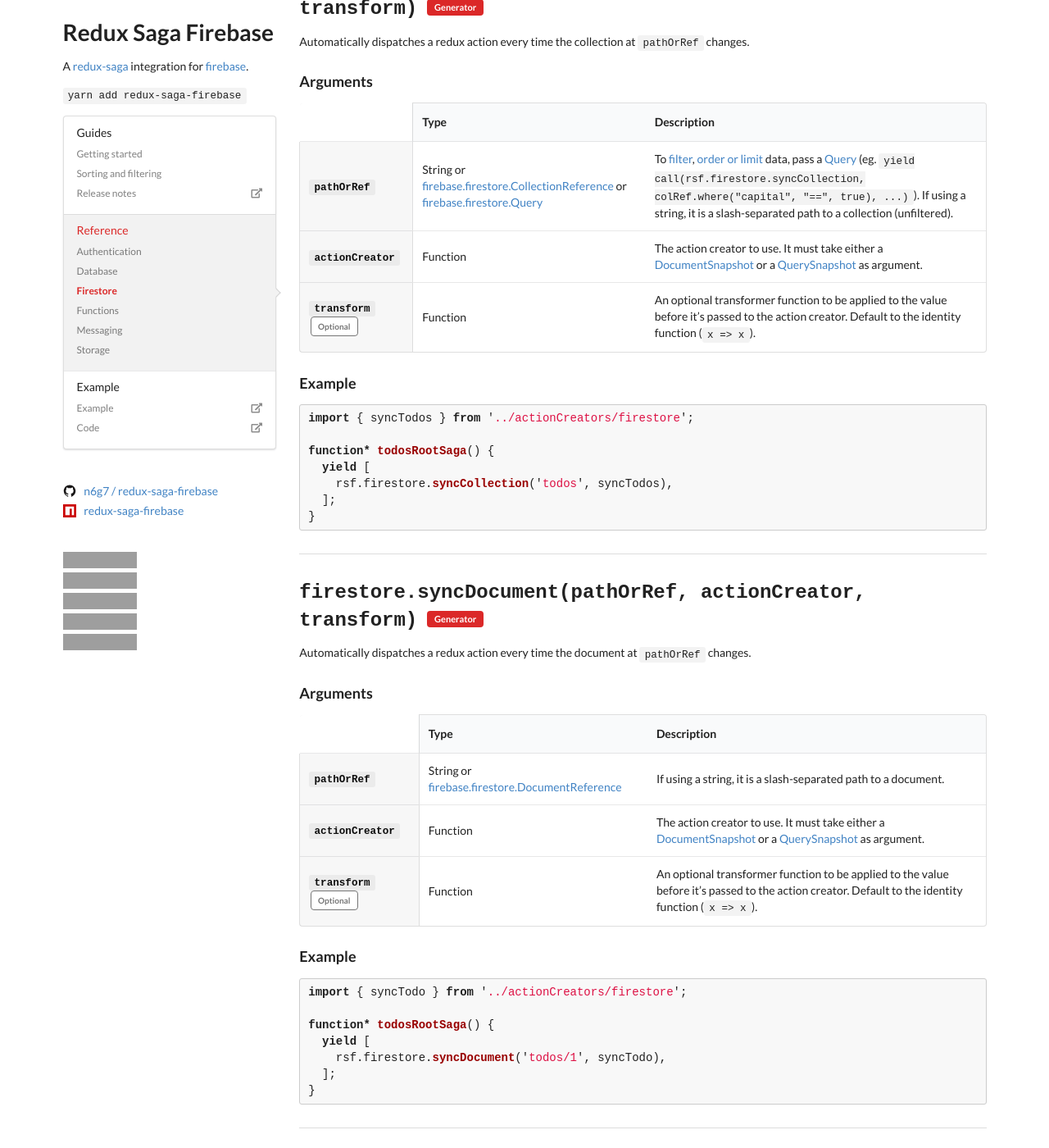
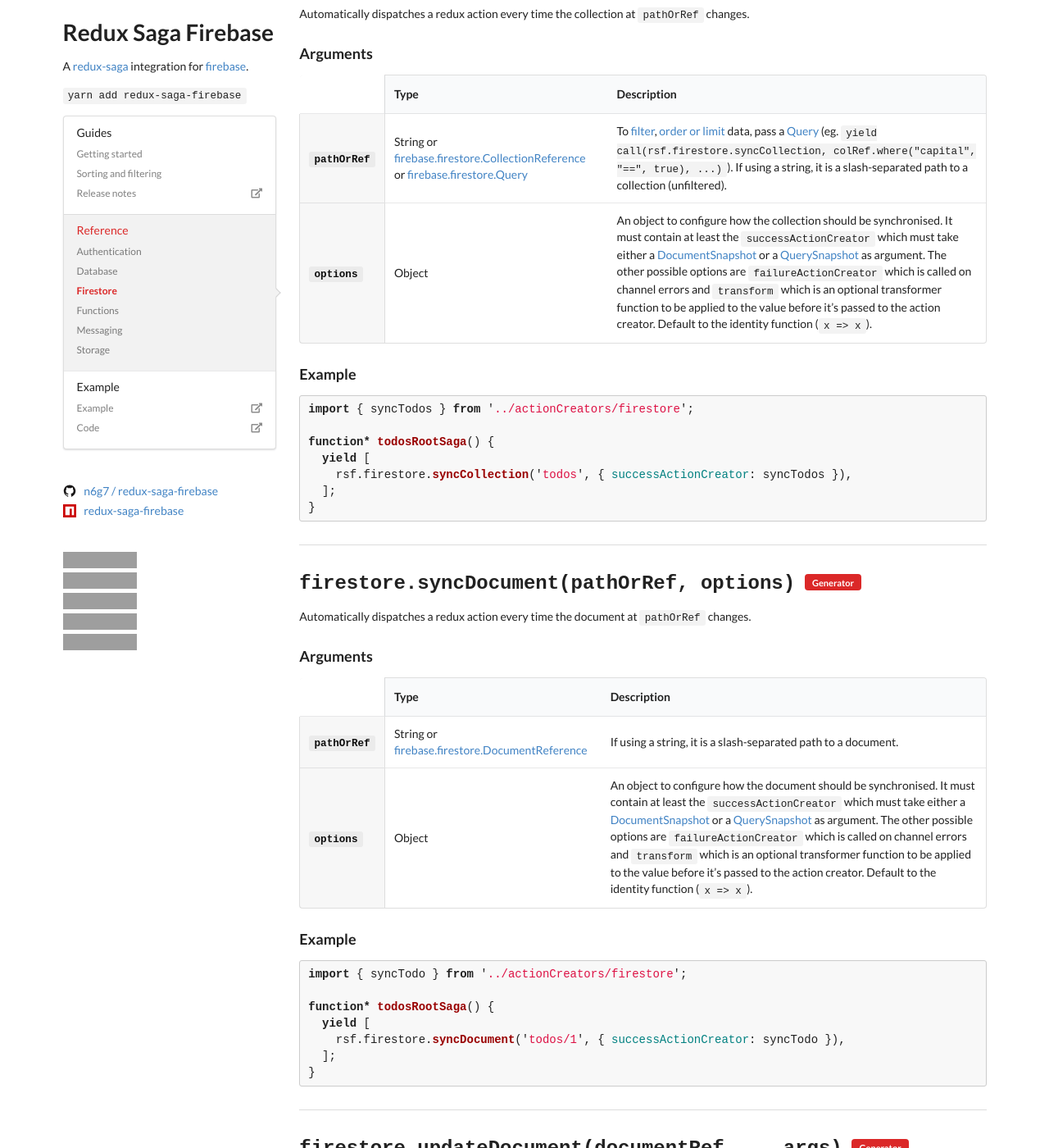
Before and after one commit to n6g7/redux-saga-firebase, a Jekyll site: the page built from docs/_reference/firestore.md, in a window 1280 px wide and 1400 px high, scrolled down 4178 px. Shown: the whole window at 82% size. Built offline with Jekyll 4.4.1, drawn with Linux system fonts in a browser that asks for light colours; nearby versions of some CDN libraries; some of the changed text lies outside the part shown; grey boxes are pictures that could not be loaded.

Commit message:
Update docs

````diff
--- a/docs/_reference/firestore.md
+++ b/docs/_reference/firestore.md
@@ -147,7 +147,7 @@
       }
       ```
 
-  - signature: firestore.syncCollection(pathOrRef, actionCreator, transform)
+  - signature: firestore.syncCollection(pathOrRef, options)
     id: syncCollection
     generator: true
     description: Automatically dispatches a redux action every time the collection at `pathOrRef` changes.
@@ -156,14 +156,10 @@
         required: true
         type: String or [firebase.firestore.CollectionReference](https://firebase.google.com/docs/reference/js/firebase.firestore.CollectionReference) or [firebase.firestore.Query](https://firebase.google.com/docs/reference/js/firebase.firestore.Query)
         description: To [filter](https://firebase.google.com/docs/firestore/query-data/get-data), [order or limit](https://firebase.google.com/docs/firestore/query-data/order-limit-data) data, pass a [Query](https://firebase.google.com/docs/reference/js/firebase.firestore.Query) (eg. `yield call(rsf.firestore.syncCollection, colRef.where("capital", "==", true), ...)`). If using a string, it is a slash-separated path to a collection (unfiltered).
-      - name: actionCreator
+      - name: options
         required: true
-        type: Function
-        description: The action creator to use. It must take either a [DocumentSnapshot](https://firebase.google.com/docs/reference/js/firebase.firestore.DocumentSnapshot) or a [QuerySnapshot](https://firebase.google.com/docs/reference/js/firebase.firestore.QuerySnapshot) as argument.
-      - name: transform
-        required: false
-        type: Function
-        description: An optional transformer function to be applied to the value before it's passed to the action creator. Default to the identity function (`x => x`).
+        type: Object
+        description: "An object to configure how the collection should be synchronised. It must contain at least the `successActionCreator` which must take either a [DocumentSnapshot](https://firebase.google.com/docs/reference/js/firebase.firestore.DocumentSnapshot) or a [QuerySnapshot](https://firebase.google.com/docs/reference/js/firebase.firestore.QuerySnapshot) as argument. The other possible options are `failureActionCreator` which is called on channel errors and `transform` which is an optional transformer function to be applied to the value before it's passed to the action creator. Default to the identity function (`x => x`)."
     output:
     example: |
       ```js
@@ -171,12 +167,12 @@
 
       function* todosRootSaga() {
         yield [
-          rsf.firestore.syncCollection('todos', syncTodos),
+          rsf.firestore.syncCollection('todos', { successActionCreator: syncTodos }),
         ];
       }
       ```
 
-  - signature: firestore.syncDocument(pathOrRef, actionCreator, transform)
+  - signature: firestore.syncDocument(pathOrRef, options)
     id: syncDocument
     generator: true
     description: Automatically dispatches a redux action every time the document at `pathOrRef` changes.
@@ -185,14 +181,10 @@
         required: true
         type: String or [firebase.firestore.DocumentReference](https://firebase.google.com/docs/reference/js/firebase.firestore.DocumentReference)
         description: If using a string, it is a slash-separated path to a document.
-      - name: actionCreator
+      - name: options
         required: true
-        type: Function
-        description: The action creator to use. It must take either a [DocumentSnapshot](https://firebase.google.com/docs/reference/js/firebase.firestore.DocumentSnapshot) or a [QuerySnapshot](https://firebase.google.com/docs/reference/js/firebase.firestore.QuerySnapshot) as argument.
-      - name: transform
-        required: false
-        type: Function
-        description: An optional transformer function to be applied to the value before it's passed to the action creator. Default to the identity function (`x => x`).
+        type: Object
+        description: "An object to configure how the document should be synchronised. It must contain at least the `successActionCreator` which must take either a [DocumentSnapshot](https://firebase.google.com/docs/reference/js/firebase.firestore.DocumentSnapshot) or a [QuerySnapshot](https://firebase.google.com/docs/reference/js/firebase.firestore.QuerySnapshot) as argument. The other possible options are `failureActionCreator` which is called on channel errors and `transform` which is an optional transformer function to be applied to the value before it's passed to the action creator. Default to the identity function (`x => x`)."
     output:
     example: |
       ```js
@@ -200,7 +192,7 @@
 
       function* todosRootSaga() {
         yield [
-          rsf.firestore.syncDocument('todos/1', syncTodo),
+          rsf.firestore.syncDocument('todos/1', { successActionCreator: syncTodo }),
         ];
       }
       ```
````
Also changed, not shown: docs/_reference/database.md (+5 -9 lines), docs/_reference/messaging.md (+10 -10 lines), README.md.
